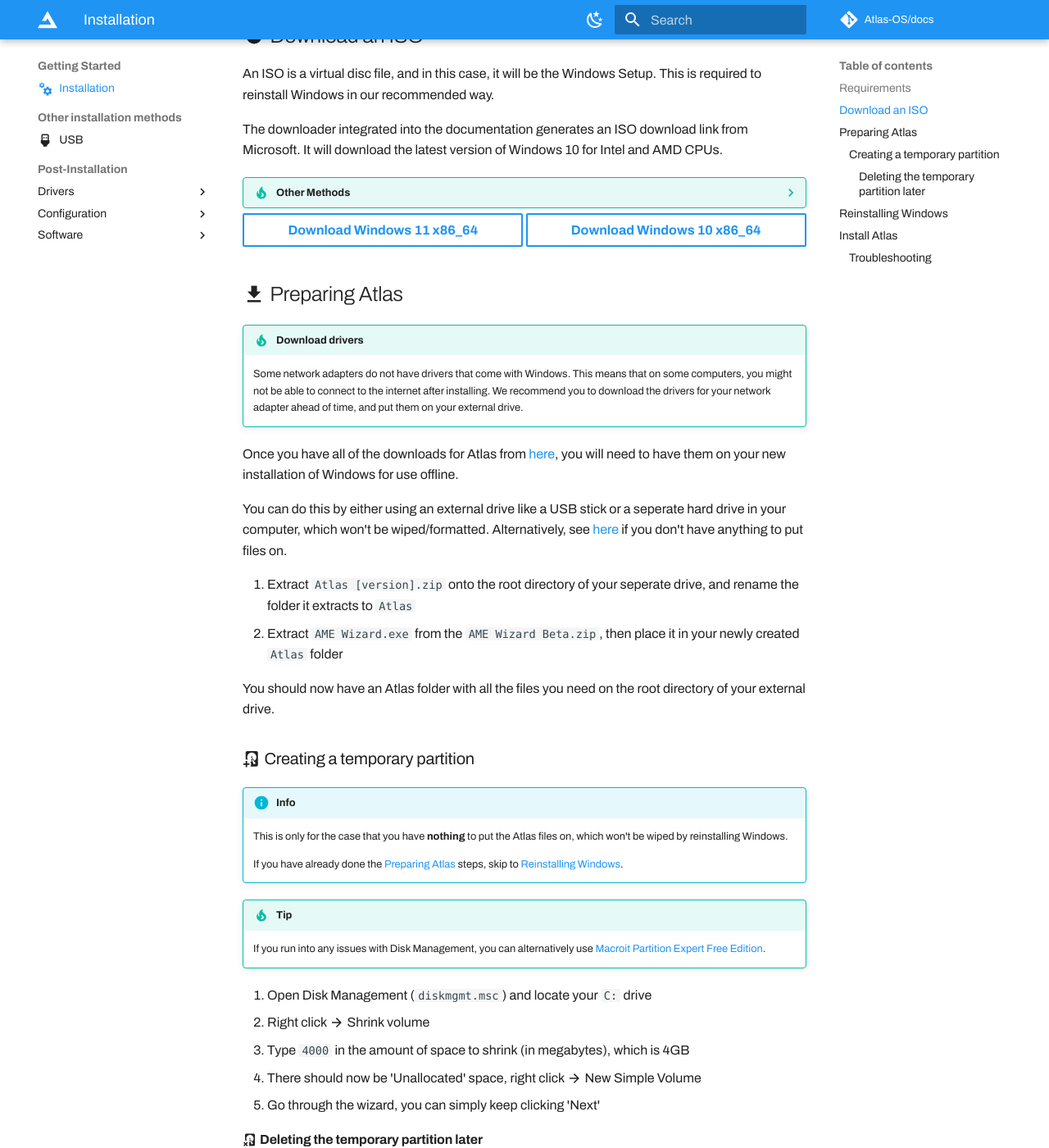
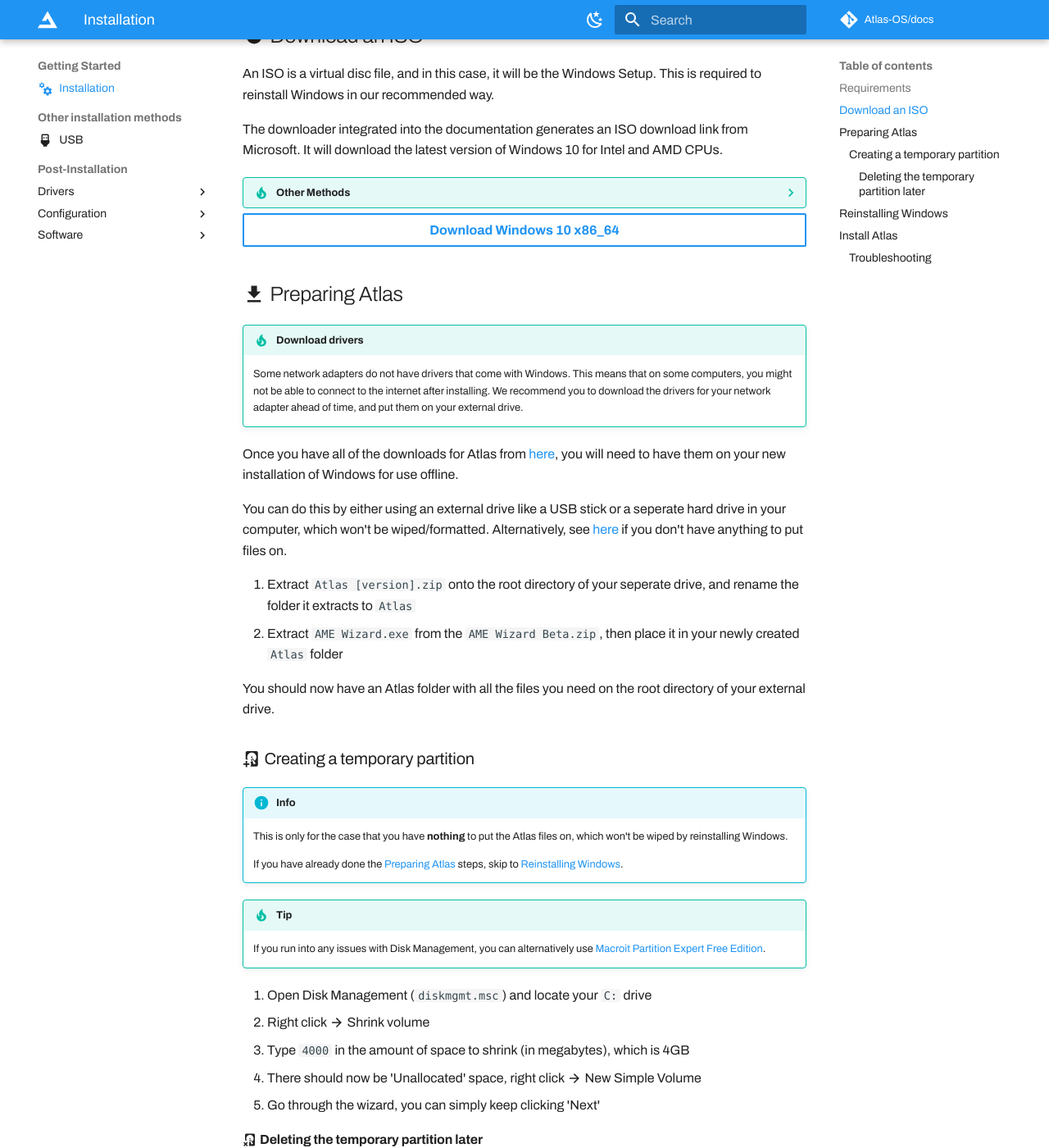
Before and after one commit to Atlas-OS/docs, an MkDocs documentation site: the page built from docs/getting-started/installation.md, in a window 1280 px wide and 1400 px high, scrolled down 965 px. Shown: the whole window at 82% size. Built offline with MkDocs 1.6.1 and Material for MkDocs 9.7.7, drawn with Linux system fonts in a browser that asks for light colours; some web fonts are replaced; comment, search, counter and statistics services are not loaded.

Commit message:
fix(iso-download): remove Windows 11

```diff
--- a/docs/getting-started/installation.md
+++ b/docs/getting-started/installation.md
@@ -56,7 +56,7 @@ The downloader integrated into the documentation generates an ISO download link
 -->
 
 <center class="centerMsdl">
-<button class="win-dl" onclick="getWindows(2616);">Download Windows 11 x86_64</button> <button class="win-dl" onclick="getWindows(2618);">Download Windows 10 x86_64</button>
+<!-- <button class="win-dl" onclick="getWindows(2616);">Download Windows 11 x86_64</button> --> <button class="win-dl" onclick="getWindows(2618);">Download Windows 10 x86_64</button>
 
 <div id="msdl-ms-content"></div>
 
--- a/docs/stylesheets/msdl.css
+++ b/docs/stylesheets/msdl.css
@@ -46,7 +46,8 @@ option {
 }
 
 .win-dl {
-    width: 49.7%;
+    /* width: 49.7%; */
+    width: 100%;
     border: .1rem solid;
     border-color: currentcolor;
     border-radius: .1rem;
```
